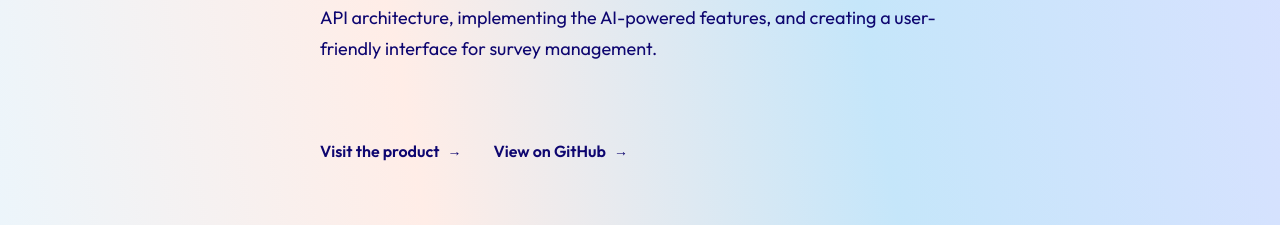
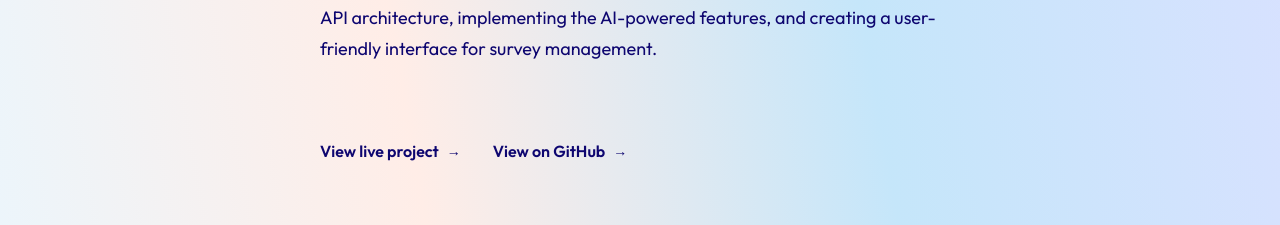
Before and after one commit to niloofar-shahsavar/My-Portfolio, a React (Vite) app: page /survii in a window 1280 px wide. Shown: the part 1903-2128 px from the top of the page. Built offline with nearby package versions, Linux system fonts and the light colour scheme.

Commit message:
Refactor Survii component: Update link text

```diff
--- a/src/Pages/Survii.jsx
+++ b/src/Pages/Survii.jsx
@@ -76,7 +76,7 @@ function Survii() {
               rel="noopener noreferrer"
               className="survii-link"
             >
-              Visit the product
+              View live project
               <span className="link-arrow">→</span>
             </a>
 
```
